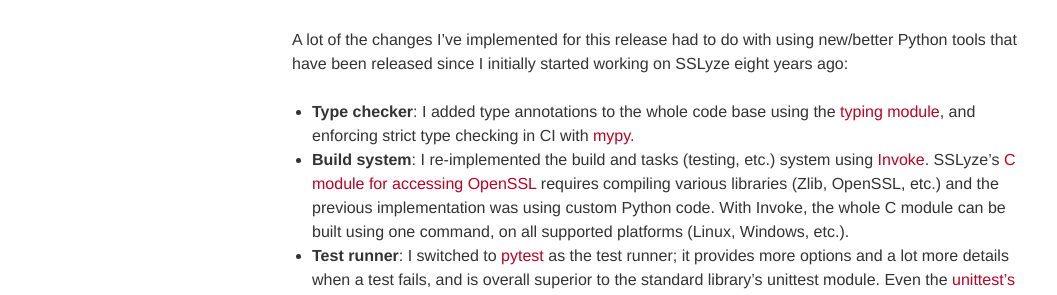
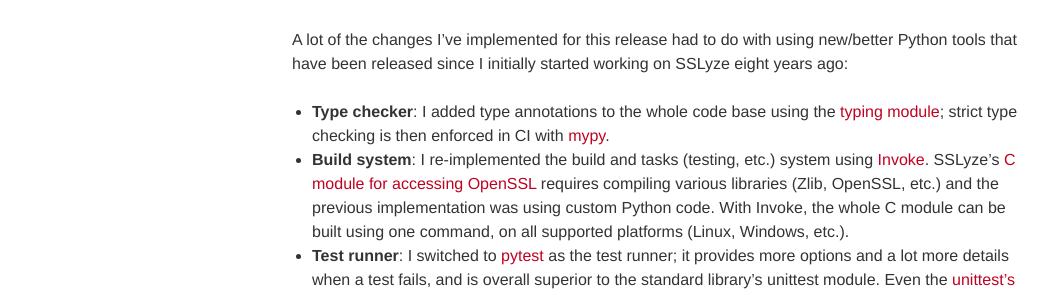
Before and after one commit to nabla-c0d3/nabla-c0d3.github.io, a Jekyll site: the page built from _posts/2018-10-06-sslyze-2-0-0-released.markdown, in a window 1280 px wide. Shown: the part 780-1075 px from the top of the page, without its empty margins (108-1165 px from the left). Built offline with Jekyll 4.4.1, drawn with Linux system fonts in a browser that asks for light colours; nearby versions of some CDN libraries.

Commit message:
Fix typo

```diff
--- a/_posts/2018-10-06-sslyze-2-0-0-released.markdown
+++ b/_posts/2018-10-06-sslyze-2-0-0-released.markdown
@@ -25,7 +25,7 @@
 
 A lot of the changes I've implemented for this release had to do with using new/better Python tools that have been released since I initially started working on SSLyze eight years ago:
 
-* **Type checker**: I added type annotations to the whole code base using the [typing module](https://docs.python.org/3/library/typing.html), and enforcing strict type checking in CI with [mypy](https://mypy.readthedocs.io/en/latest/).
+* **Type checker**: I added type annotations to the whole code base using the [typing module](https://docs.python.org/3/library/typing.html); strict type checking is then enforced in CI with [mypy](https://mypy.readthedocs.io/en/latest/).
 * **Build system**: I re-implemented the build and tasks (testing, etc.) system using [Invoke](https://www.pyinvoke.org/). SSLyze's [C module for accessing OpenSSL](nass-gh) requires compiling various libraries (Zlib, OpenSSL, etc.) and the previous implementation was using custom Python code. With Invoke, the whole C module can be built using one command, on all supported platforms (Linux, Windows, etc.).
 * **Test runner**: I switched to [pytest](https://docs.pytest.org/en/latest/) as the test runner; it provides more options and a lot more details when a test fails, and is overall superior to the standard library's unittest module. Even the [unittest's documentation](https://docs.python.org/3.7/library/unittest.html) mentions pytest as a better solution. The next step will be to migrate the actual code within SSLyze's test suite from unittest to pytest (which provides an API for tests that's a lot cleaner).
 * **Dependencies management**: I switched to [Pipenv](https://pipenv.readthedocs.io/en/latest/) for dependency and virtual environment management. It replaces `pip` and `virtualenv`, and makes things a lot simpler. Additionally, GitHub's [Dependency graph feature](https://github.com/nabla-c0d3/sslyze/network/dependencies) supports Pipenv, and can automatically detect dependencies that have known vulnerabilities; pretty cool!
```
